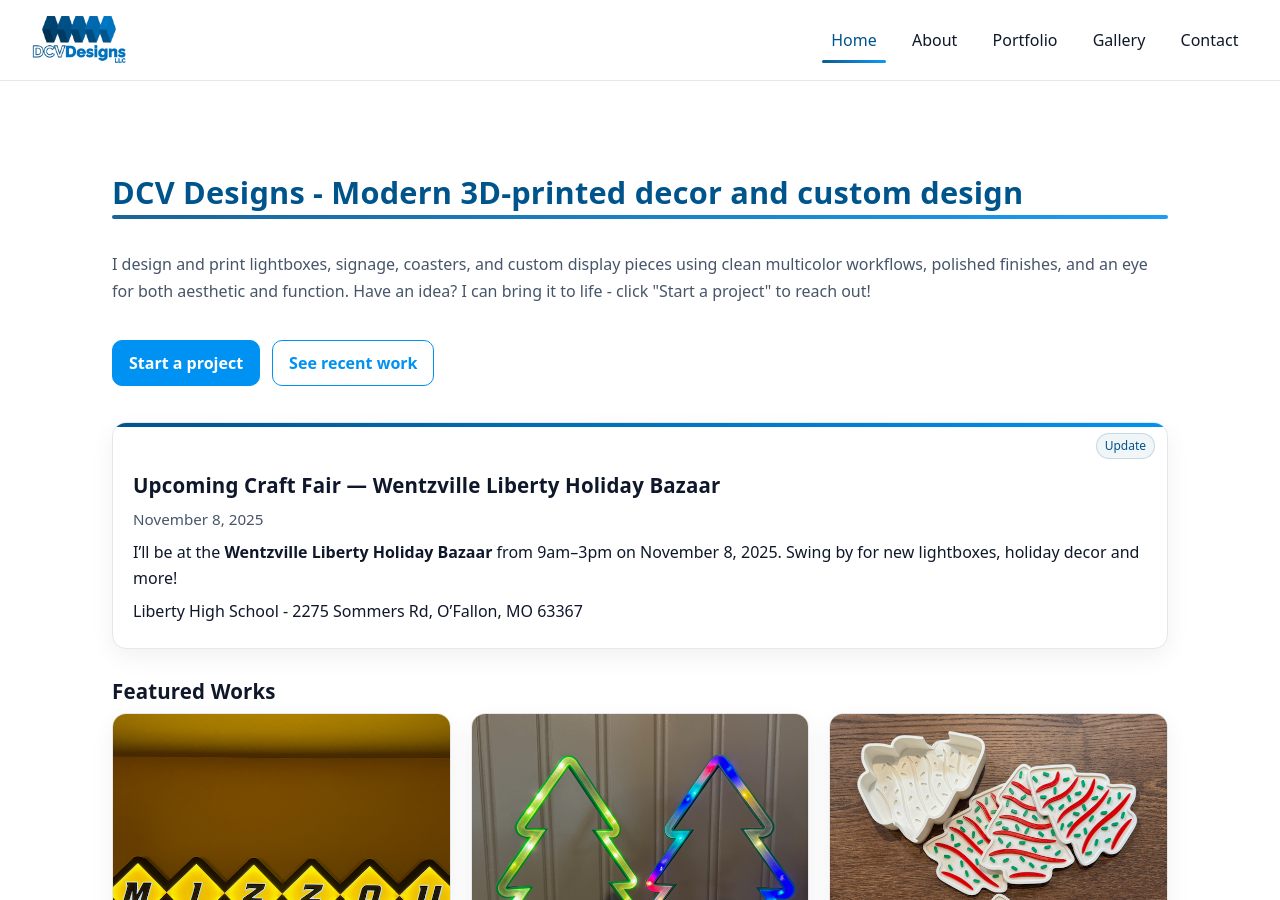
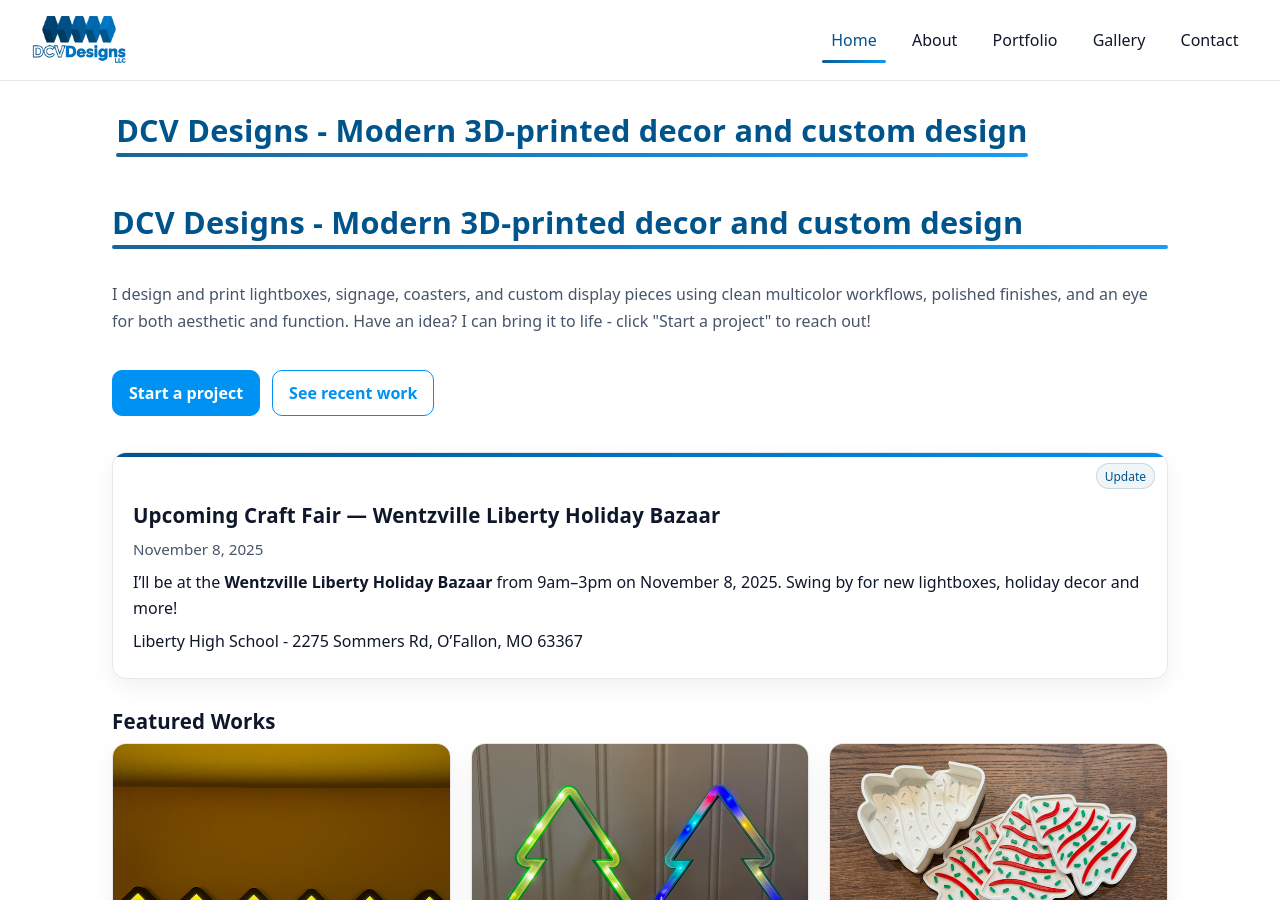
Before and after one commit to dcvdesigns/dcvdesigns.github.io, a Jekyll site: the page built from index.md, in a window 1280 px wide and 900 px high. Built offline with Jekyll 4.4.1, drawn with Linux system fonts in a browser that asks for light colours.

Commit message:
Update index.md

```diff
--- a/index.md
+++ b/index.md
@@ -2,6 +2,7 @@
 layout: page
 class: home
 ---
+<h1>DCV Designs - Modern 3D-printed decor and custom design</h1>
 <div class="hero">
   <h1>DCV Designs - Modern 3D-printed decor and custom design</h1>
   <p>I design and print lightboxes, signage, coasters, and custom display pieces using clean multicolor workflows, polished finishes, and an eye for both aesthetic and function. Have an idea? I can bring it to life - click "Start a project" to reach out!</p>
```
